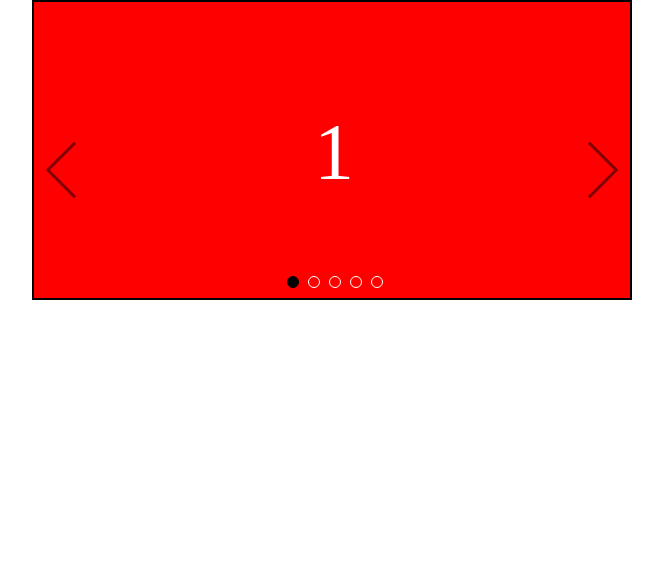
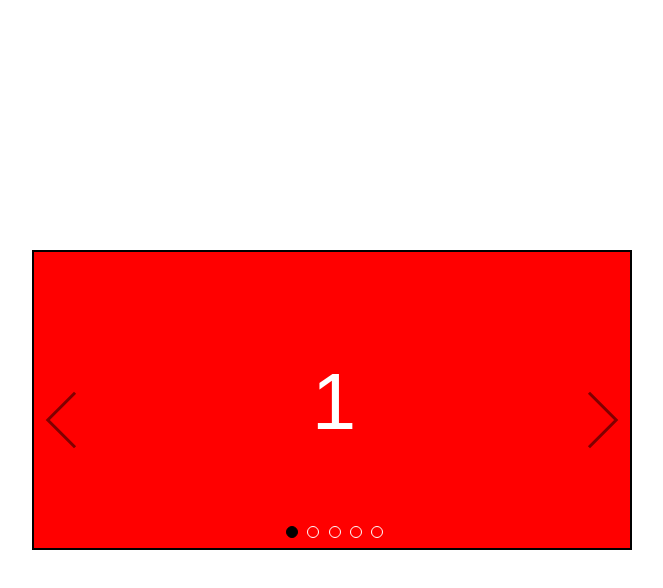
Before and after one commit to zloty60/Slider, a plain HTML site: page index.html in a window 1280 px wide. Shown: the whole page, without its empty margins (308-971 px from the left). Drawn offline with nearby package versions, Linux system fonts and the light colour scheme.

Commit message:
center centering vertically

```diff
--- a/index.html
+++ b/index.html
@@ -3,9 +3,11 @@
 <head>
     <meta charset="UTF-8">
     <title>Document</title>
+    <meta name="viewport" content="width=device-width, initial-scale=1" />
     <link rel="stylesheet" href="style.css">
 </head>
 <body>
+    <div class="container">
         <div id="carousel">
             <ul>
                 <li style="background-color:blue;">5</li>
@@ -28,7 +30,7 @@
           <button id="four" class="circle-btn"></button>
           <button id="five" class="circle-btn"></button>
           </div>
-
+        </div>
     </div>
 <script src="https://ajax.googleapis.com/ajax/libs/jquery/3.2.1/jquery.min.js"></script>
 <script src="js.js"></script>
--- a/style.css
+++ b/style.css
@@ -4,6 +4,19 @@
   margin:0;
 }
 
+body {
+  font-family: 'arial',sans-serif;
+  display: flex;
+  align-items: center;
+  min-height: 100vh;
+  justify-content: center;
+}
+
+.container {
+  max-width: 750px;
+  margin-left: 15px;
+  margin-right: 15px;
+}
 
 #carousel{
     width: 600px;
@@ -28,7 +41,6 @@ li {
     float: left;
     list-style: none;
     position: relative;
-    /*display: block;*/
     color:#fff;
     font-size:80px;
     display: flex;
```
Lines whose indentation alone changed are shown as unchanged.
